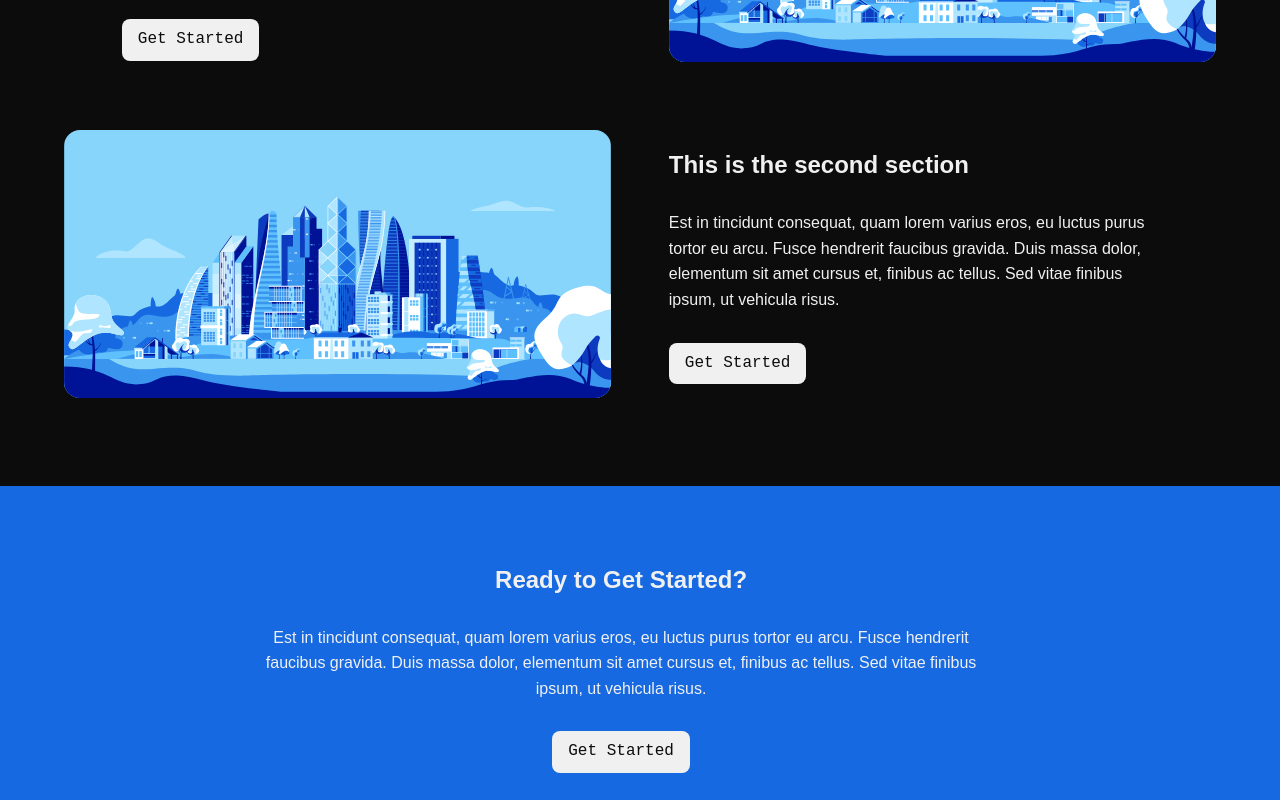
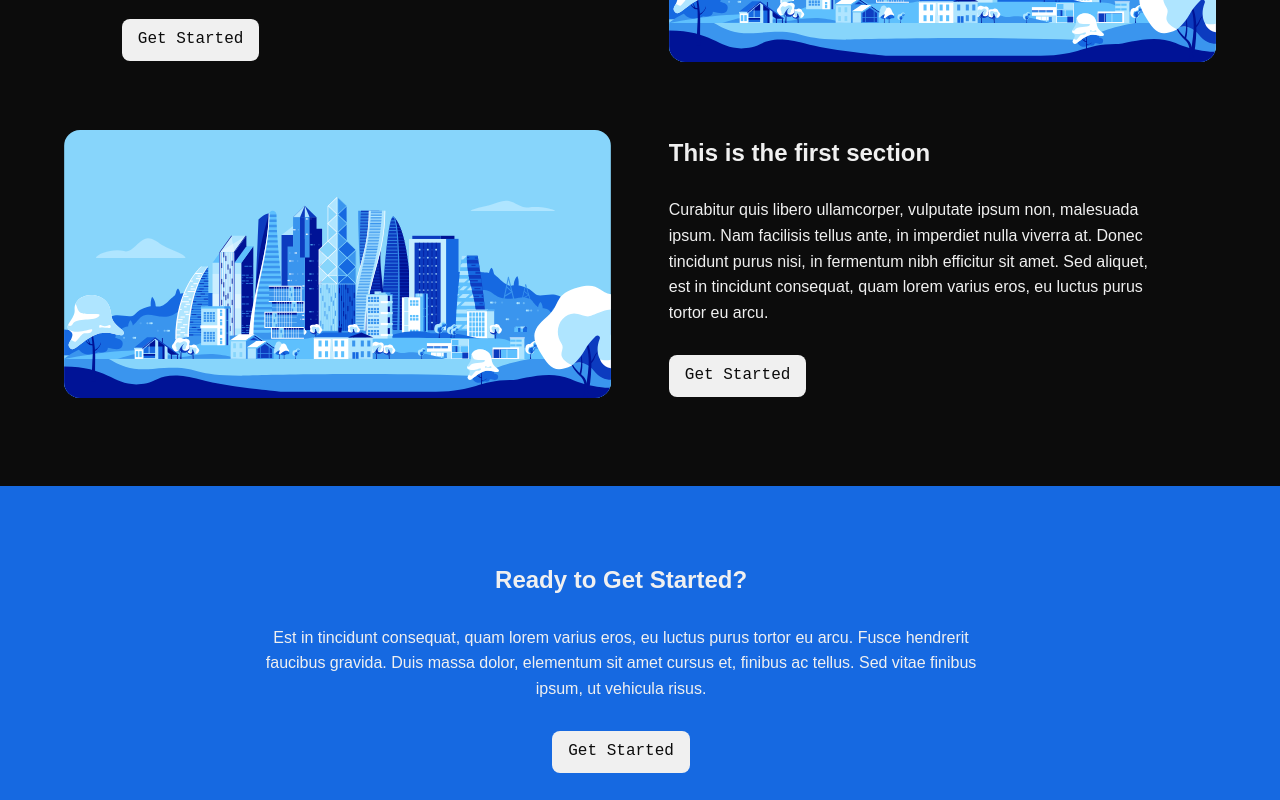
Before and after one commit to B-O-V-I-C-E/next.js_test, a Next.js app: page / in a window 1280 px wide. Shown: the part 1060-1860 px from the top of the page. Built offline with nearby package versions, Linux system fonts and the light colour scheme.

Commit message:
Test try 1

```diff
--- a/pages/index.js
+++ b/pages/index.js
@@ -2,17 +2,47 @@ import Image from "next/image";
 import Link from "next/link";
 import CTA from "../comps/CTA";
 import styles from "../styles/Home.module.css";
+import { motion, AnimatePresence } from "framer-motion"
+
+const container = {
+  hidden: {
+    opacity: 0,
+    scale: .98,
+    transition: {
+      staggerChildren: 0.25,
+    }
+  },
+  show: {
+    opacity: 1,
+    scale: 1,
+    transition: {
+      staggerChildren: 0.25,
+    }
+  }
+}
+
+const item = {
+  hidden: {
+    opacity: 0,
+    scale: .98,
+  },
+  show: {
+    opacity: 1,
+    scale: 1,
+  },
+}
 
 export default function Home() {
   return (
     <>
-      <div className={[styles.hero, "section"].join(" ")}>
-        <div className="row">
+      <AnimatePresence><motion.div className={[styles.hero, "section"].join(" ")}
+        variants={container} initial="hidden" whileInView={"show"} exit={{ scaleY: 0 }}>
+        <motion.div className="row" variants={item}>
           <div className="col">
             <h1>Welcome Home</h1>
           </div>
-        </div>
-      </div>
+        </motion.div>
+      </motion.div></AnimatePresence>
 
       <div className="section">
 
@@ -20,13 +50,13 @@ export default function Home() {
 
           <div className="col">
 
-            <div className="text_block left">
-              <h2>This is the first section</h2>
-              <p> Curabitur quis libero ullamcorper, vulputate ipsum non, malesuada ipsum. Nam facilisis tellus ante, in imperdiet nulla viverra at.
+            <motion.div className="text_block left" variants={container} initial={"hidden"} whileInView={"show"} viewport={{ amount: "some", margin: "-150px", once: true }}>
+              <motion.h2 variants={item}>This is the first section</motion.h2>
+              <motion.p variants={item}> Curabitur quis libero ullamcorper, vulputate ipsum non, malesuada ipsum. Nam facilisis tellus ante, in imperdiet nulla viverra at.
                 Donec tincidunt purus nisi, in fermentum nibh efficitur sit amet. Sed aliquet, est in tincidunt consequat, quam lorem varius eros, eu
-                luctus purus tortor eu arcu.</p>
-              <div className="button"><Link href={"/contact"}><a>Get Started</a></Link></div>
-            </div>
+                luctus purus tortor eu arcu.</motion.p>
+              <motion.div variants={item} className="button"><Link href={"/contact"}><a>Get Started</a></Link></motion.div>
+            </motion.div>
           </div>
 
           <div className="col">
@@ -42,19 +72,20 @@ export default function Home() {
           </div>
 
           <div className="col">
-            <div className="text_block right">
-              <h2>This is the second section</h2>
-              <p> Est in tincidunt consequat, quam lorem varius eros, eu luctus purus tortor eu arcu. Fusce hendrerit faucibus gravida. Duis massa dolor,
-                elementum sit amet cursus et, finibus ac tellus. Sed vitae finibus ipsum, ut vehicula risus.</p>
-                <div className="button"><Link href={"/contact"}><a>Get Started</a></Link></div>
-            </div>
+            <motion.div className="text_block right" variants={container} initial={"hidden"} whileInView={"show"} viewport={{ amount: "some", margin: "-150px", once: true }}>
+              <motion.h2 variants={item}>This is the first section</motion.h2>
+              <motion.p variants={item}> Curabitur quis libero ullamcorper, vulputate ipsum non, malesuada ipsum. Nam facilisis tellus ante, in imperdiet nulla viverra at.
+                Donec tincidunt purus nisi, in fermentum nibh efficitur sit amet. Sed aliquet, est in tincidunt consequat, quam lorem varius eros, eu
+                luctus purus tortor eu arcu.</motion.p>
+              <motion.div variants={item} className="button"><Link href={"/contact"}><a>Get Started</a></Link></motion.div>
+            </motion.div>
           </div>
 
         </div>
 
       </div>
 
-      <CTA/>
+      <CTA />
     </>
   )
 }
```
